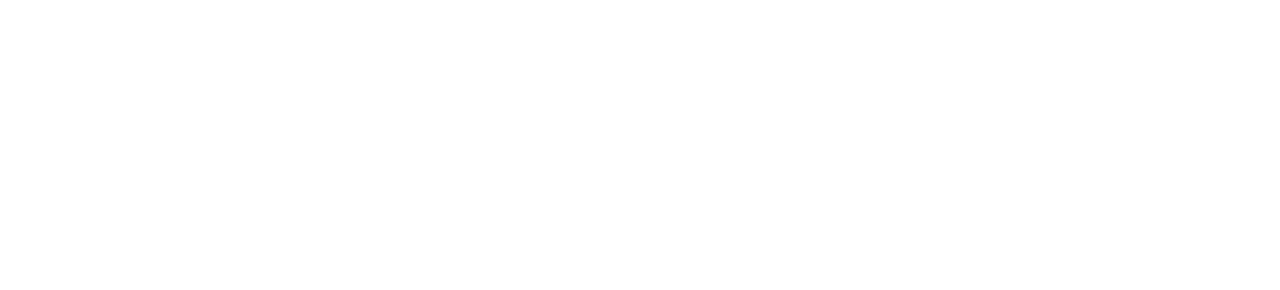
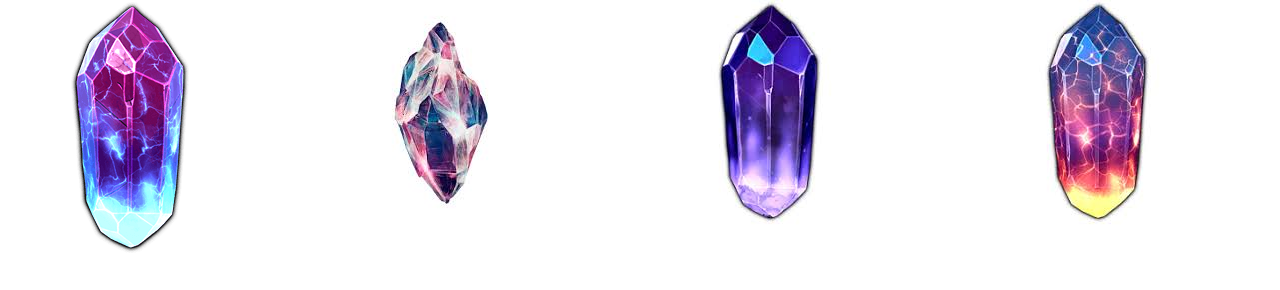
Before and after one commit to allegraanka/unit-4-game, a plain HTML site: page index.html in a window 1280 px wide. Drawn offline with nearby package versions, Linux system fonts and the light colour scheme.

Commit message:
crystals

```diff
--- a/index.html
+++ b/index.html
@@ -5,8 +5,20 @@
     <meta name="viewport" content="width=device-width, initial-scale=1.0">
     <meta http-equiv="X-UA-Compatible" content="ie=edge">
     <title>Document</title>
+    <link rel="stylesheet" href="https://stackpath.bootstrapcdn.com/bootstrap/4.3.1/css/bootstrap.min.css"
+        integrity="sha384-ggOyR0iXCbMQv3Xipma34MD+dH/1fQ784/j6cY/iJTQUOhcWr7x9JvoRxT2MZw1T" crossorigin="anonymous">
 </head>
 <body>
-
+    <div class="game-container">
+        <div class="jackpot"></div>
+        <div class="crystal-container">
+            <div class="row">
+                <div class="col"><img src="assets/images/crystal1.png"></div>
+                <div class="col"><img src="assets/images/crystal4.jpeg"></div>
+                <div class="col"><img src="assets/images/crystal3.jpeg"></div>
+                <div class="col"><img src="assets/images/crystal2.jpeg"></div>
+            </div>
+        </div>
+    </div>
 </body>
 </html>
```
Also changed, not shown: assets/images/crystal1.png (added), assets/images/crystal2.jpeg (added), assets/images/crystal3.jpeg (added), assets/images/crystal4.jpeg (added).
